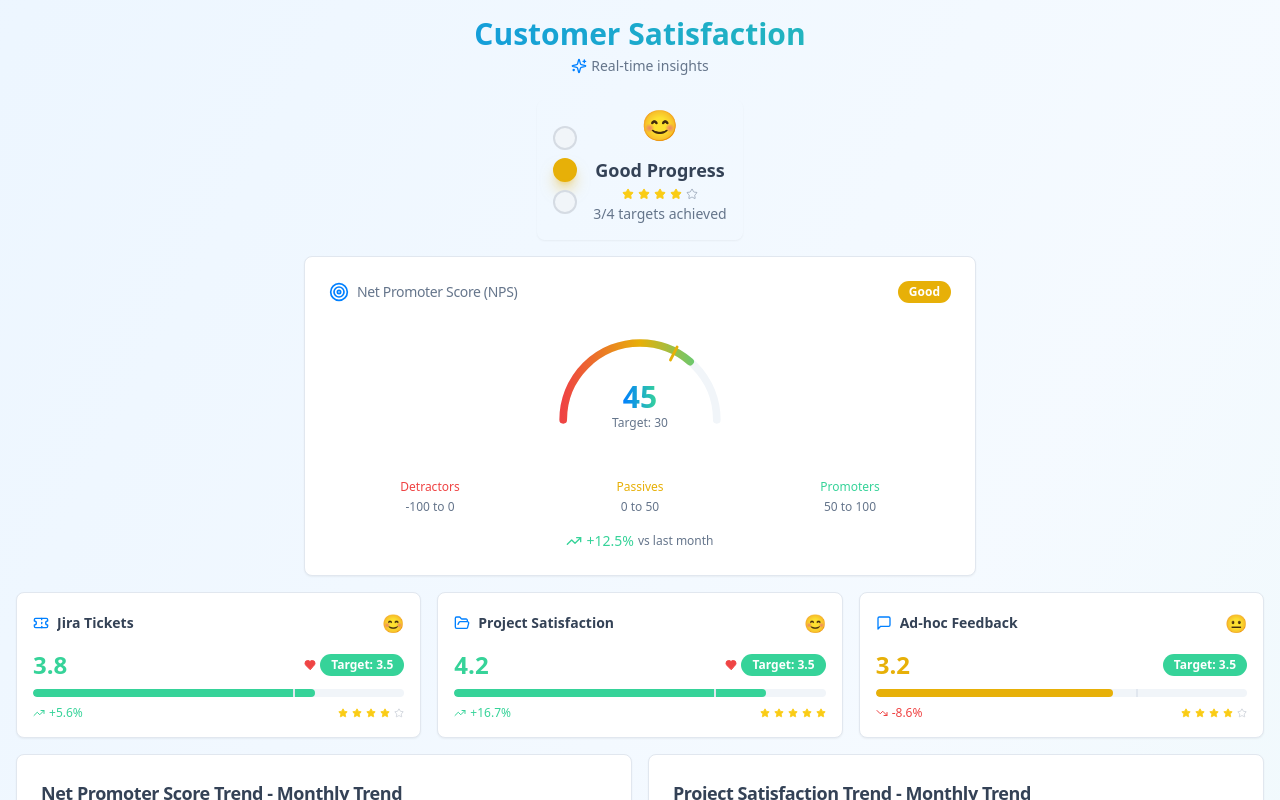
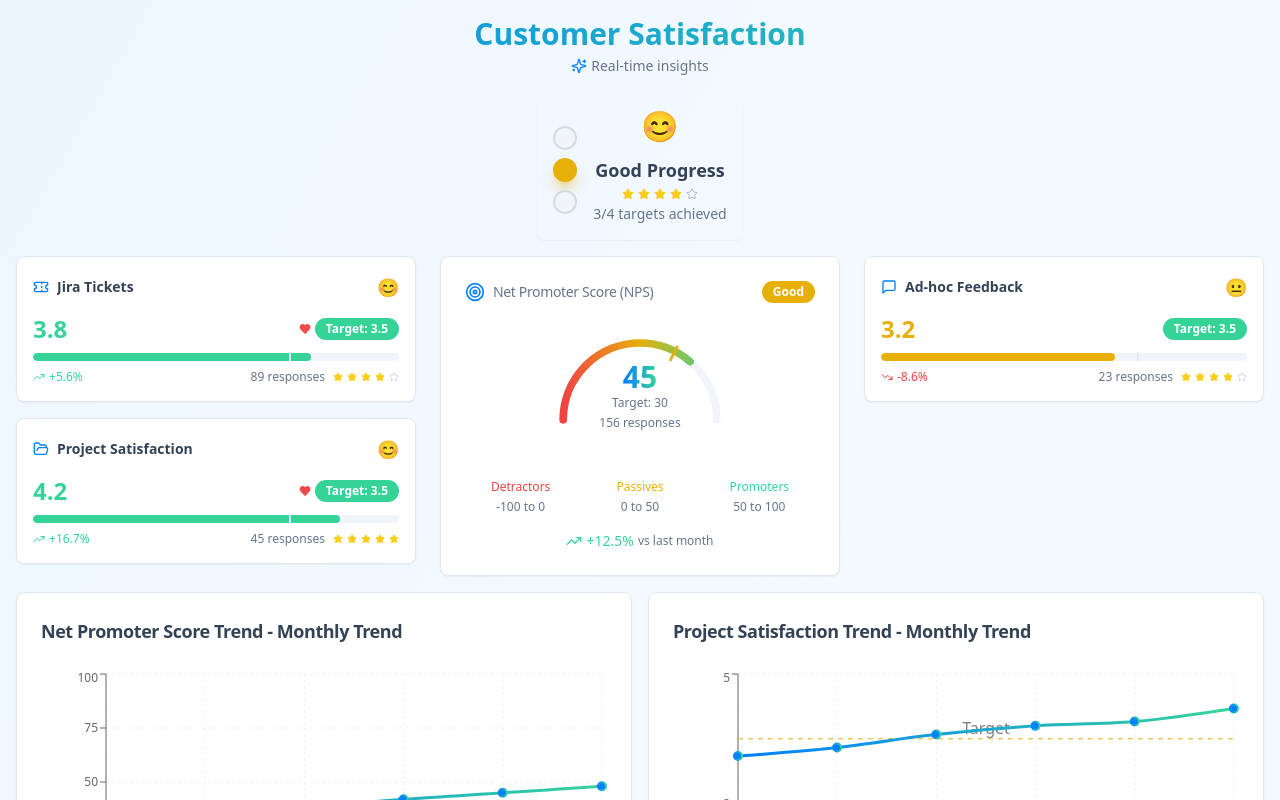
Before and after one commit to pingtanay-stack/satisfaction-sight-dashboard, a React (Vite) app: page / in a window 1280 px wide. Shown: the top 800 px of the page. Built offline with nearby package versions, Linux system fonts and the light colour scheme.

Commit message:
Enhance dashboard layout and add respondent counts
Center NPS card, arrange other scorecards, and update template with respondent counts.

```diff
--- a/src/components/dashboard/CompactMetricCard.tsx
+++ b/src/components/dashboard/CompactMetricCard.tsx
@@ -9,6 +9,7 @@ interface CompactMetricCardProps {
   target: number;
   maxScore: number;
   trend: number;
+  respondents?: number;
   icon?: React.ReactNode;
   className?: string;
 }
@@ -19,6 +20,7 @@ export function CompactMetricCard({
   target,
   maxScore,
   trend,
+  respondents,
   icon,
   className
 }: CompactMetricCardProps) {
@@ -104,6 +106,12 @@ export function CompactMetricCard({
               </span>
             </div>
 
+            <div className="flex items-center gap-2">
+              {respondents && (
+                <span className="text-muted-foreground">
+                  {respondents} responses
+                </span>
+              )}
               <div className="flex items-center gap-1">
                 {[...Array(5)].map((_, i) => (
                   <Star
@@ -119,6 +127,7 @@ export function CompactMetricCard({
               </div>
             </div>
           </div>
+        </div>
       </CardContent>
     </Card>
   );
--- a/src/components/dashboard/DataUploadSection.tsx
+++ b/src/components/dashboard/DataUploadSection.tsx
@@ -56,21 +56,21 @@ export function DataUploadSection({ onDataUpdate }: DataUploadSectionProps = {})
   };
 
   const downloadTemplate = () => {
-    // Create Excel template data
+    // Create Excel template data with respondents columns
     const templateData = [
-      ['Month', 'NPS Score', 'Jira Satisfaction', 'Project Satisfaction', 'Ad-hoc Feedback'],
-      ['Jan', '25', '3.2', '3.1', '3.5'],
-      ['Feb', '32', '3.4', '3.3', '3.3'],
-      ['Mar', '38', '3.6', '3.6', '3.1'],
-      ['Apr', '42', '3.7', '3.8', '3.0'],
-      ['May', '45', '3.8', '3.9', '3.1'],
-      ['Jun', '48', '3.8', '4.2', '3.2'],
-      ['Jul', '', '', '', ''],
-      ['Aug', '', '', '', ''],
-      ['Sep', '', '', '', ''],
-      ['Oct', '', '', '', ''],
-      ['Nov', '', '', '', ''],
-      ['Dec', '', '', '', '']
+      ['Month', 'NPS Score', 'Jira Satisfaction', 'Project Satisfaction', 'Ad-hoc Feedback', 'NPS Responses', 'Jira Responses', 'Project Responses', 'Adhoc Responses'],
+      ['Jan', '25', '3.2', '3.1', '3.5', '120', '75', '35', '18'],
+      ['Feb', '32', '3.4', '3.3', '3.3', '135', '82', '40', '20'],
+      ['Mar', '38', '3.6', '3.6', '3.1', '156', '89', '45', '23'],
+      ['Apr', '42', '3.7', '3.8', '3.0', '167', '95', '48', '25'],
+      ['May', '45', '3.8', '3.9', '3.1', '172', '102', '52', '28'],
+      ['Jun', '48', '3.8', '4.2', '3.2', '180', '108', '55', '30'],
+      ['Jul', '', '', '', '', '', '', '', ''],
+      ['Aug', '', '', '', '', '', '', '', ''],
+      ['Sep', '', '', '', '', '', '', '', ''],
+      ['Oct', '', '', '', '', '', '', '', ''],
+      ['Nov', '', '', '', '', '', '', '', ''],
+      ['Dec', '', '', '', '', '', '', '', '']
     ];
 
     // Convert to CSV format
--- a/src/components/dashboard/NPSGauge.tsx
+++ b/src/components/dashboard/NPSGauge.tsx
@@ -7,10 +7,11 @@ interface NPSGaugeProps {
   currentScore: number;
   target: number;
   trend: number;
+  respondents?: number;
   className?: string;
 }
 
-export function NPSGauge({ currentScore, target, trend, className }: NPSGaugeProps) {
+export function NPSGauge({ currentScore, target, trend, respondents, className }: NPSGaugeProps) {
   // NPS ranges from -100 to 100, so we need to normalize for display
   const normalizedScore = ((currentScore + 100) / 200) * 100; // Convert to 0-100 percentage
   const normalizedTarget = ((target + 100) / 200) * 100;
@@ -124,6 +125,11 @@ export function NPSGauge({ currentScore, target, trend, className }: NPSGaugePro
                 <span className="text-xs text-muted-foreground">
                   Target: {target}
                 </span>
+                {respondents && (
+                  <span className="text-xs text-muted-foreground mt-1">
+                    {respondents} responses
+                  </span>
+                )}
               </div>
             </div>
           </div>
--- a/src/pages/Index.tsx
+++ b/src/pages/Index.tsx
@@ -8,10 +8,10 @@ import { useState } from "react";
 
 // Default mock data
 const defaultMetrics = {
-  nps: { current: 45, target: 30 },
-  jira: { current: 3.8, target: 3.5 },
-  project: { current: 4.2, target: 3.5 },
-  adhoc: { current: 3.2, target: 3.5 }
+  nps: { current: 45, target: 30, respondents: 156 },
+  jira: { current: 3.8, target: 3.5, respondents: 89 },
+  project: { current: 4.2, target: 3.5, respondents: 45 },
+  adhoc: { current: 3.2, target: 3.5, respondents: 23 }
 };
 
 const defaultNpsData = [
@@ -59,7 +59,7 @@ const Index = () => {
 
   const processUploadedData = (data: any[][]) => {
     // Skip header row
-    const dataRows = data.slice(1).filter(row => row.length >= 5 && row[0] && row[1] !== "");
+    const dataRows = data.slice(1).filter(row => row.length >= 8 && row[0] && row[1] !== "");
 
     const newNpsData: { month: string; score: number }[] = [];
     const newJiraData: { month: string; score: number }[] = [];
@@ -81,17 +81,24 @@ const Index = () => {
       }
     });
 
-    // Update current metrics with latest values
+    // Update current metrics with latest values and respondents
     const latestNps = newNpsData.length > 0 ? newNpsData[newNpsData.length - 1].score : defaultMetrics.nps.current;
     const latestJira = newJiraData.length > 0 ? newJiraData[newJiraData.length - 1].score : defaultMetrics.jira.current;
     const latestProject = newSatisfactionData.length > 0 ? newSatisfactionData[newSatisfactionData.length - 1].score : defaultMetrics.project.current;
     const latestAdhoc = newAdhocData.length > 0 ? newAdhocData[newAdhocData.length - 1].score : defaultMetrics.adhoc.current;
 
+    // Extract respondents from last row if available
+    const lastRow = dataRows[dataRows.length - 1];
+    const npsRespondents = lastRow && lastRow[5] ? parseInt(lastRow[5]) : defaultMetrics.nps.respondents;
+    const jiraRespondents = lastRow && lastRow[6] ? parseInt(lastRow[6]) : defaultMetrics.jira.respondents;
+    const projectRespondents = lastRow && lastRow[7] ? parseInt(lastRow[7]) : defaultMetrics.project.respondents;
+    const adhocRespondents = lastRow && lastRow[8] ? parseInt(lastRow[8]) : defaultMetrics.adhoc.respondents;
+
     setMetrics({
-      nps: { current: latestNps, target: 30 },
-      jira: { current: latestJira, target: 3.5 },
-      project: { current: latestProject, target: 3.5 },
-      adhoc: { current: latestAdhoc, target: 3.5 }
+      nps: { current: latestNps, target: 30, respondents: npsRespondents },
+      jira: { current: latestJira, target: 3.5, respondents: jiraRespondents },
+      project: { current: latestProject, target: 3.5, respondents: projectRespondents },
+      adhoc: { current: latestAdhoc, target: 3.5, respondents: adhocRespondents }
     });
 
     if (newNpsData.length > 0) setNpsData(newNpsData);
@@ -118,26 +125,17 @@ const Index = () => {
           <OverallTrafficLight metrics={metrics} />
         </div>
 
-        {/* NPS Gauge - Centered and Larger */}
-        <div className="flex justify-center mb-8">
-          <div className="w-full max-w-2xl">
-            <NPSGauge
-              currentScore={metrics.nps.current}
-              target={metrics.nps.target}
-              trend={12.5}
-              className="animate-fade-in h-full"
-            />
-          </div>
-        </div>
-
-        {/* Compact Metric Cards */}
-        <div className="grid grid-cols-1 md:grid-cols-3 gap-4">
+        {/* Main Dashboard Layout - NPS Center with Cards Around */}
+        <div className="grid grid-cols-1 lg:grid-cols-3 gap-6 mb-8">
+          {/* Left Cards */}
+          <div className="space-y-4">
             <CompactMetricCard
               title="Jira Tickets"
               currentScore={metrics.jira.current}
               target={metrics.jira.target}
               maxScore={5}
               trend={5.6}
+              respondents={metrics.jira.respondents}
               icon={<Ticket className="h-4 w-4" />}
             />
 
@@ -147,17 +145,34 @@ const Index = () => {
               target={metrics.project.target}
               maxScore={5}
               trend={16.7}
+              respondents={metrics.project.respondents}
               icon={<FolderOpen className="h-4 w-4" />}
             />
+          </div>
 
+          {/* Center - NPS Gauge */}
+          <div className="flex items-center justify-center">
+            <NPSGauge
+              currentScore={metrics.nps.current}
+              target={metrics.nps.target}
+              trend={12.5}
+              respondents={metrics.nps.respondents}
+              className="animate-fade-in w-full"
+            />
+          </div>
+
+          {/* Right Card */}
+          <div className="space-y-4">
             <CompactMetricCard
               title="Ad-hoc Feedback"
               currentScore={metrics.adhoc.current}
               target={metrics.adhoc.target}
               maxScore={5}
               trend={-8.6}
+              respondents={metrics.adhoc.respondents}
               icon={<MessageSquare className="h-4 w-4" />}
             />
+          </div>
         </div>
 
         {/* Charts Section - Compact Grid */}
```
Lines whose indentation alone changed are shown as unchanged.
